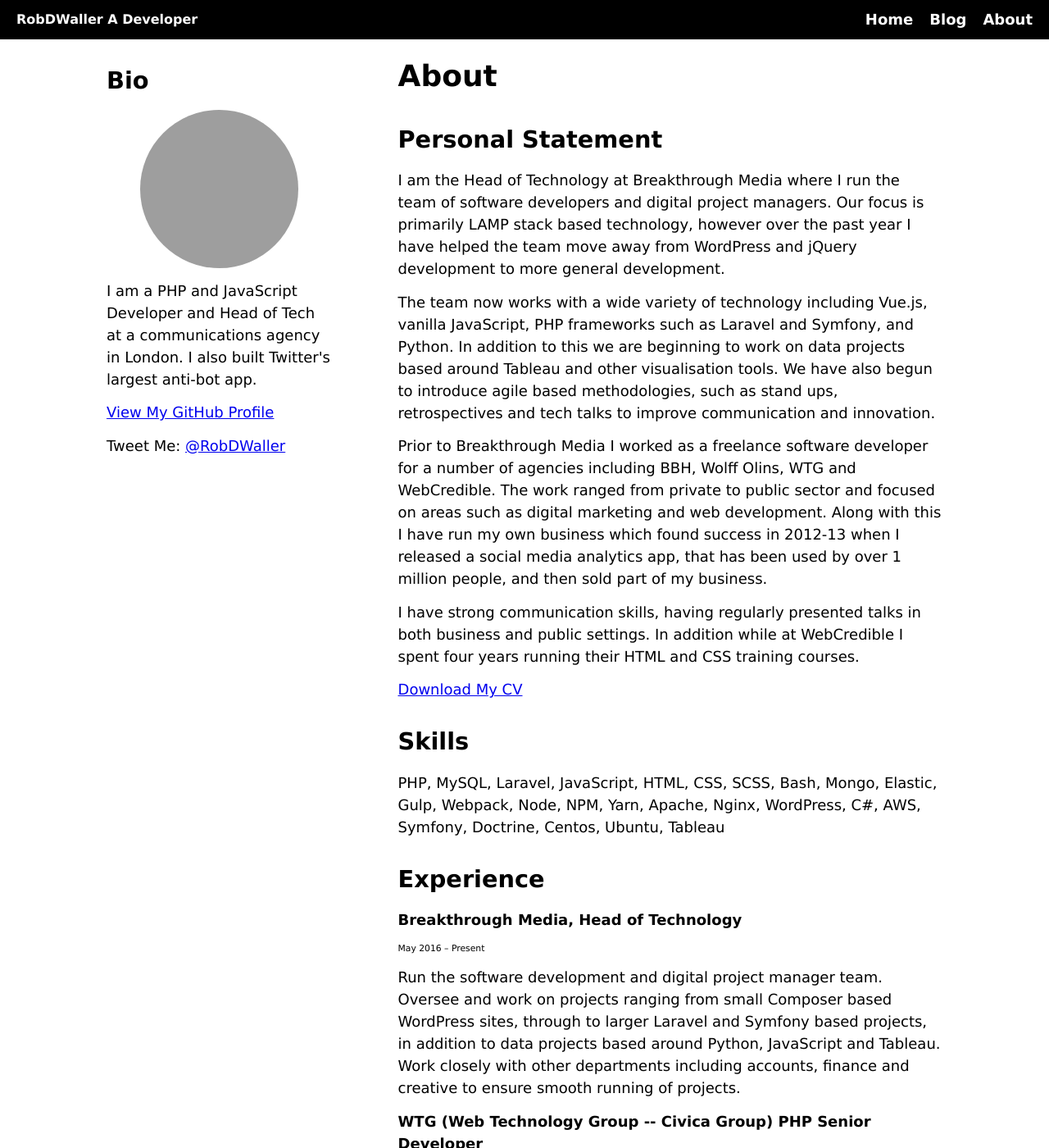
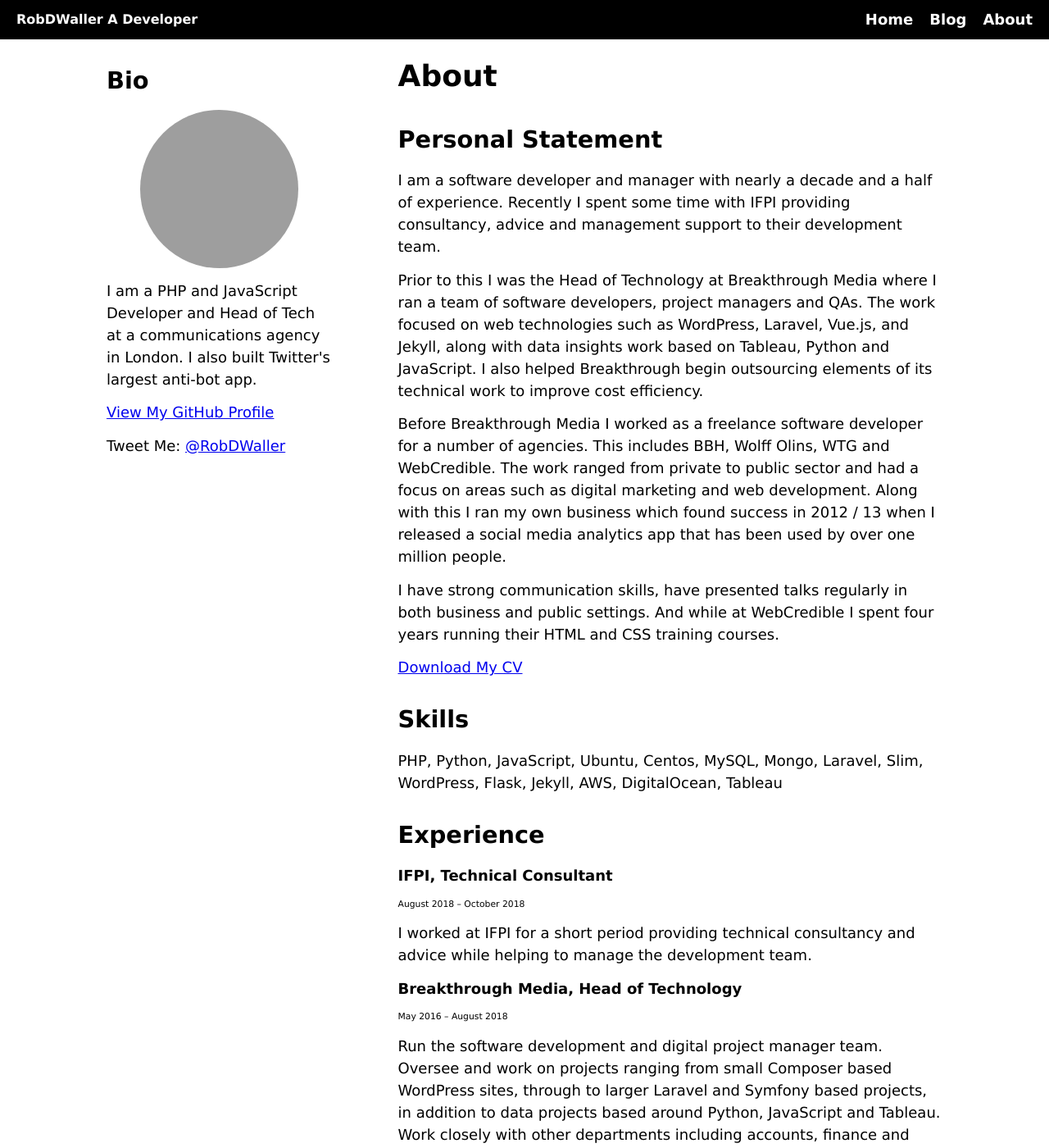
Before and after one commit to RobDWaller/robdwaller.github.io, a Jekyll site: the page built from about.html, in a window 1280 px wide and 1400 px high. Shown: the whole window at 82% size. Built offline with Jekyll 4.4.1, drawn with Linux system fonts in a browser that asks for light colours; some of the changed text lies outside the part shown; grey boxes are pictures that could not be loaded.

Commit message:
Updated profile information on website and added new cv

```diff
--- a/about.html
+++ b/about.html
@@ -6,37 +6,25 @@ description: Personal statement, skills and experience for software develeper Ro
 ---
 <h1>About</h1>
 <h2>Personal Statement</h2>
-<p>I am the Head of Technology at Breakthrough Media where I run the team of
-software developers and digital project managers. Our focus is primarily LAMP
-stack based technology, however over the past year I have helped the team move
-away from WordPress and jQuery development to more general development.</p>
-<p>The team now works with a wide variety of technology including Vue.js,
-vanilla JavaScript, PHP frameworks such as Laravel and Symfony, and Python. In
-addition to this we are beginning to work on data projects based around Tableau
-and other visualisation tools. We have also begun to introduce agile based
-methodologies, such as stand ups, retrospectives and tech talks to improve
-communication and innovation.</p>
-<p>Prior to Breakthrough Media I worked as a freelance software developer for a
-number of agencies including BBH, Wolff Olins, WTG and WebCredible. The work
-ranged from private to public sector and focused on areas such as digital
-marketing and web development. Along with this I have run my own business which
-found success in 2012-13 when I released a social media analytics app, that has
-been used by over 1 million people, and then sold part of my business.</p>
-<p>I have strong communication skills, having regularly presented talks in both
-business and public settings. In addition while at WebCredible I spent four
-years running their HTML and CSS training courses.</p>
+<p>I am a software developer and manager with nearly a decade and a half of experience. Recently I spent some time with IFPI providing consultancy, advice and management support to their development team.</p>
+<p>Prior to this I was the Head of Technology at Breakthrough Media where I ran a team of software developers, project managers and QAs. The work focused on web technologies such as WordPress, Laravel, Vue.js, and Jekyll, along with data insights work based on Tableau, Python and JavaScript. I also helped Breakthrough begin outsourcing elements of its technical work to improve cost efficiency.</p>
+<p>Before Breakthrough Media I worked as a freelance software developer for a number of agencies. This includes BBH, Wolff Olins, WTG and WebCredible. The work ranged from private to public sector and had a focus on areas such as digital marketing and web development. Along with this I ran my own business which found success in 2012 / 13 when I released a social media analytics app that has been used by over one million people.</p>
+<p>I have strong communication skills, have presented talks regularly in both business and public settings. And while at WebCredible I spent four years running their HTML and CSS training courses.</p>
 <p><a href="/cv.pdf">Download My CV</a></p>
 <h2>Skills</h2>
-<p>PHP, MySQL, Laravel, JavaScript, HTML, CSS, SCSS, Bash, Mongo, Elastic, Gulp, Webpack, Node, NPM, Yarn, Apache, Nginx, WordPress, C#, AWS, Symfony, Doctrine, Centos, Ubuntu, Tableau</p>
+<p>PHP, Python, JavaScript, Ubuntu, Centos, MySQL, Mongo, Laravel, Slim, WordPress, Flask, Jekyll, AWS, DigitalOcean, Tableau</p>
 <h2>Experience</h2>
+<h4>IFPI, Technical Consultant</h4>
+<small>August 2018 – October 2018</small>
+<p>I worked at IFPI for a short period providing technical consultancy and advice while helping to manage the development team.</p>
 <h4>Breakthrough Media, Head of Technology</h4>
-<small>May 2016 – Present</small>
+<small>May 2016 – August 2018</small>
 <p>Run the software development and digital project manager team. Oversee and work on projects ranging from small Composer based WordPress sites, through to larger Laravel and Symfony based projects, in addition to data projects based around Python, JavaScript and Tableau. Work closely with other departments including accounts, finance and creative to ensure smooth running of projects.</p>
 <h4>WTG (Web Technology Group -- Civica Group) PHP Senior Developer</h4>
 <small>October 2014 – March 2016</small>
 <p>Worked with WTG to update one case management system and start the build of another, both in Laravel, for central government departments. In addition to this I worked on several updates for a WordPress Intranet system for the NHS. All the work involved Unit Testing and following SOLID coding principles.</p>
 <h4>Status People Ltd, Founder and Lead Developer</h4>
-<small>August 2011 – Present</small>
+<small>August 2011 – August 2018</small>
 <p>Founder and Lead Developer of Social Media Development Company. Released the Fakers App in 2012. Also produced social media marketing and analytics software for other companies. More information can be found at http://statuspeople.com or @StatusPeople on Twitter.</p>
 <h2>StatusPeople.com and Fakers App</h2>
 <p>In 2011 I started my own social media analytics company. In 2012 I launched the <a href="https://fakers.statuspeople.com" target="_blank">Fakers App</a>, it has been very successful and been used by over one million people. It was also mentioned in the media across the world including <a href="http://mashable.com/2012/08/22/twitter-facebook-fake-followers/" target="_blank">Mashable</a> along with an interview on <a href="http://edition.cnn.com/video/?hpt=hp_c2#/video/tech/2012/08/27/unmasking-fake-twitter-accounts.cnn" target="_blank">CNN</a>.</p>
```
Also changed, not shown: index.html (+4 -19 lines), 1 other file.
